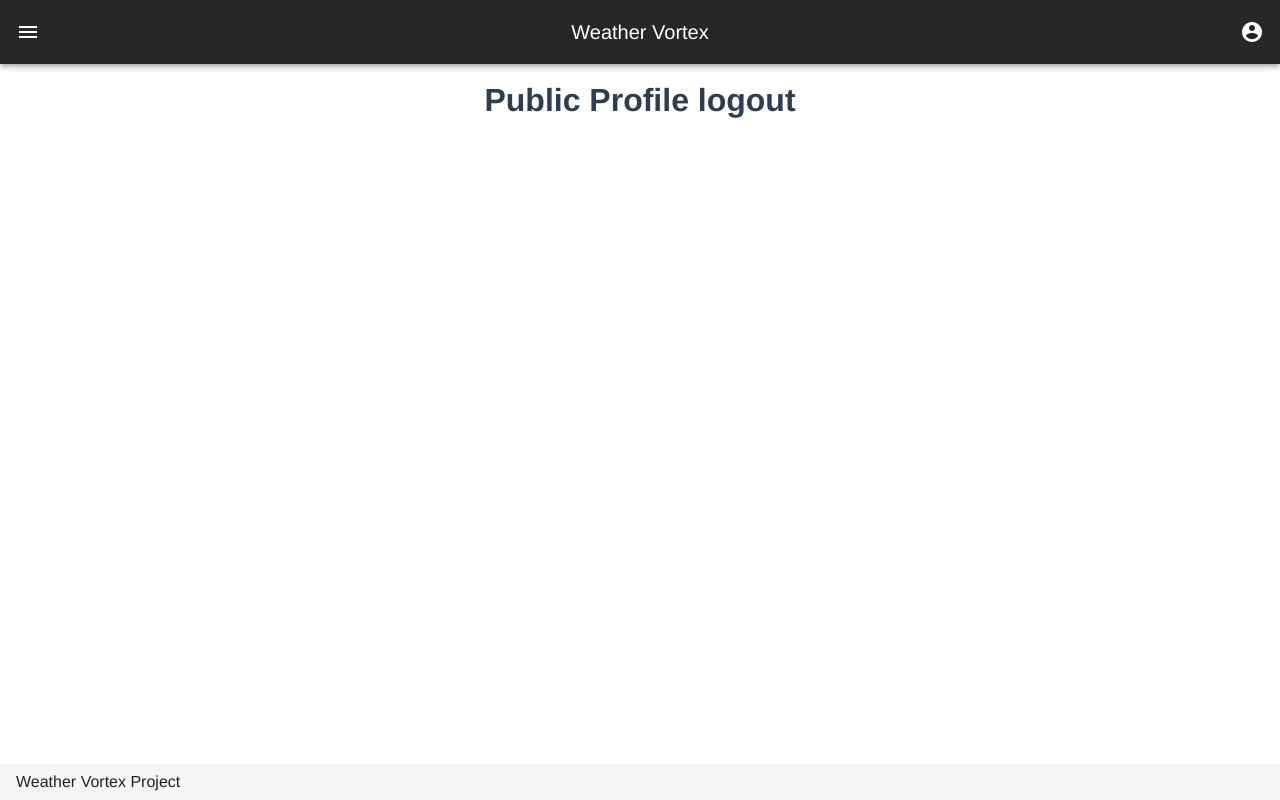
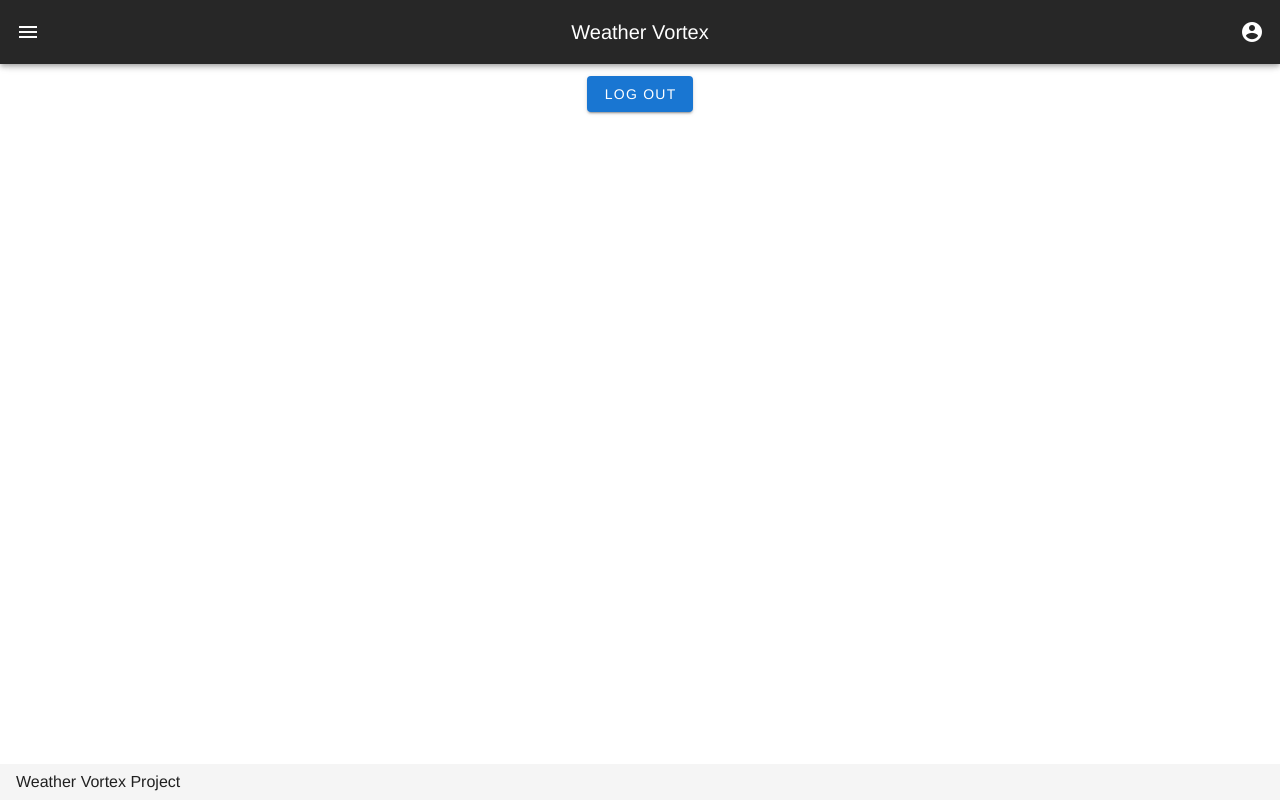
Before and after one commit to Weather-Vortex/weather-vortex-client, a Vue app: page /#/user/logout in a window 1280 px wide. Built offline with nearby package versions, Linux system fonts and the light colour scheme; what vue-browser-geolocation, vue-simple-alert would draw is missing.

Commit message:
logout sembra che vada

```diff
--- a/src/views/users/Logout.vue
+++ b/src/views/users/Logout.vue
@@ -1,11 +1,10 @@
 <template>
-  <button
-    class="btn btn-danger btn-block"
-    v-if="$auth.isAuthenticated"
-    @click.prevent="logout"
+  <v-btn
+    color="primary"
+    @click="logout"
   >
     Log Out
-  </button>
+  </v-btn>
 </template>
 
 <script>
@@ -13,8 +12,21 @@
     name: 'LogoutButton',
     methods: {
       logout() {
-        this.$auth.logout();
-        this.$router.push({ path: '/' });
+        let url = "http://localhost:12000/api/logout";
+      this.$http
+        .get(url, {
+          email: this.email,
+          password: this.password,
+        })
+        .then(() => {
+              localStorage.removeItem('jwt')
+              //una volta registrato va alla home
+              this.$router.push("/");
+
+        })
+        .catch((error) => {
+          console.error(error);
+        });
       },
     },
   };
```
Also changed, not shown: src/router/index.js (+5 -4 lines).
